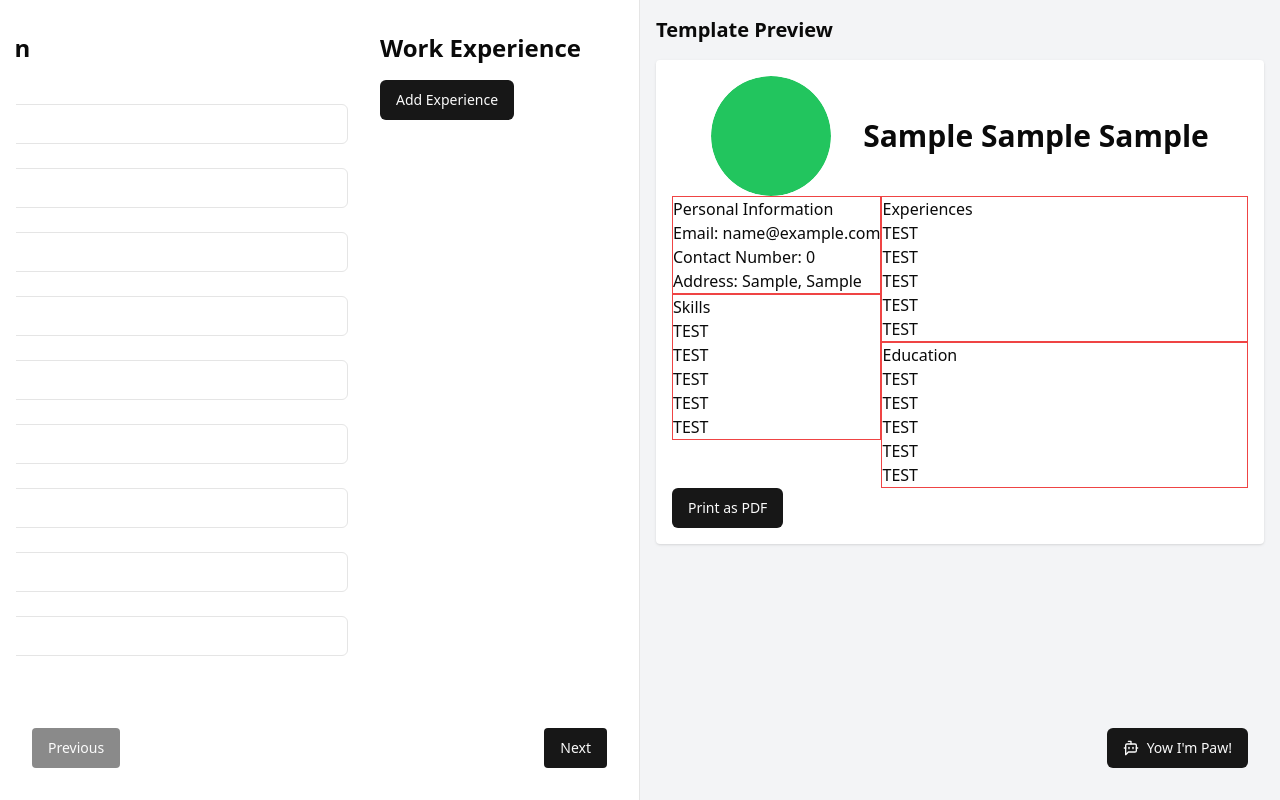
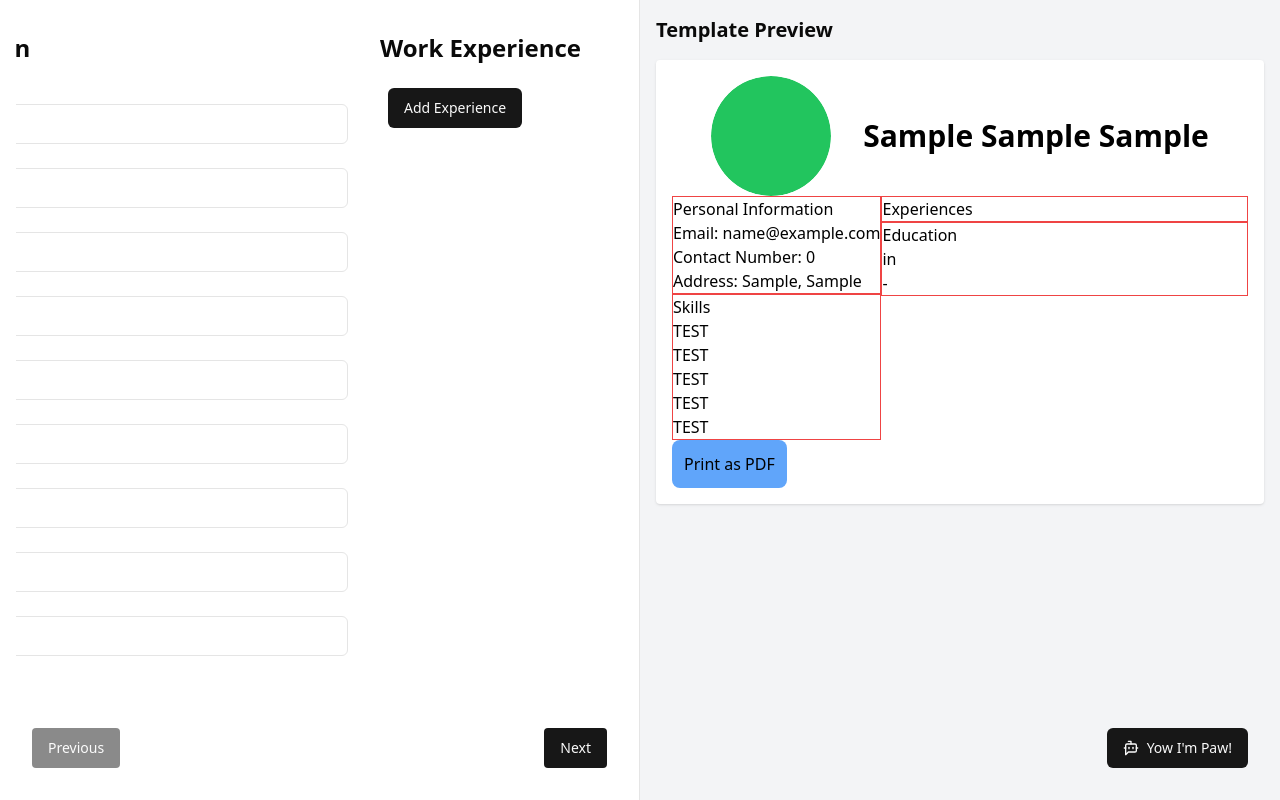
Before and after one commit to stolenfallen1/InstaCV, a React (Vite) app: page / in a window 1280 px wide. Both pictures are taken after typing "Sample", "Sample", "Sample", "name@example.com", "Sample", "Sample" into the empty fields and a click on the button "Add Education". Built offline with nearby package versions, Linux system fonts and the light colour scheme.

Commit message:
done experience section

```diff
--- a/package.json
+++ b/package.json
@@ -12,6 +12,7 @@
   "dependencies": {
     "@google/generative-ai": "^0.21.0",
     "@radix-ui/react-avatar": "^1.1.1",
+    "@radix-ui/react-checkbox": "^1.1.3",
     "@radix-ui/react-dialog": "^1.1.2",
     "@radix-ui/react-dropdown-menu": "^2.1.2",
     "@radix-ui/react-label": "^2.1.0",
--- a/src/components/forms/education-section.tsx
+++ b/src/components/forms/education-section.tsx
@@ -4,6 +4,8 @@ import { useResumeStore } from "@/store/resume-store";
 import { Input } from "../ui/input";
 import { Label } from "../ui/label";
 import { Button } from "../ui/button";
+
+import "../../templates/styles/globals.css";
 
 export default function EducationSection() {
     const { formData, updateFormData } = useResumeStore();
@@ -42,7 +44,7 @@ export default function EducationSection() {
     }
 
     return (
-        <main>
+        <main className="max-h-[80vh] overflow-y-auto p-2">
             {educations.map((education, index) => (
                 <div key={index}>
                     <div>
@@ -73,7 +75,7 @@ export default function EducationSection() {
                             id="degree"
                             type="text"
                             name="degree"
-                            value={education.field_of_study}
+                            value={education.degree}
                             onChange={(e) => handleEducationChange(index, e)}
                         />
                     </div>
@@ -110,7 +112,7 @@ export default function EducationSection() {
                         />
                     </div>
 
-                    <Button onClick={() => handleRemoveEducation(index)}>Remove Education</Button>
+                    <Button onClick={() => handleRemoveEducation(index)} className="my-3">Remove Education</Button>
                 </div>
             ))}
 
--- a/src/components/forms/experience-section.tsx
+++ b/src/components/forms/experience-section.tsx
@@ -5,22 +5,44 @@ import { Input } from "../ui/input";
 import { Label } from "../ui/label";
 import { Button } from "../ui/button";
 
+import "../../templates/styles/globals.css";
+import { Checkbox } from "../ui/checkbox";
+import { Textarea } from "../ui/textarea";
+
 export default function ExperienceSection() {
     const { formData, updateFormData } = useResumeStore();
     const [experiences, setExperiences] = React.useState(formData.experiences);
 
-    const handleExeperienceChange = (index: number, e: React.ChangeEvent<HTMLInputElement>) => {
-        const { name, value } = e.target;
-        const updatedExperiences = [...experiences];
-        updatedExperiences[index] = { ...updatedExperiences[index], [name]: value };
-
-        if (name === "startdate" || name === "enddate") {
-            updatedExperiences[index][name] = value ? new Date(value) : null;
+    const handleExeperienceChange = (index: number, e: React.ChangeEvent<HTMLInputElement | HTMLTextAreaElement>) => {
+        const { name, value, type } = e.target;
+        let checked: boolean | undefined = undefined;
+        if (type === 'checkbox') {
+            checked = (e.target as HTMLInputElement).checked;
         }
 
-        setExperiences(updatedExperiences);
-        updateFormData("experiences", updatedExperiences);
-    }
+        setExperiences(prevExperiences => {
+            const updatedExperiences = [...prevExperiences];
+
+            if (type === 'checkbox' && name === 'is_current') {
+                updatedExperiences[index] = {
+                    ...updatedExperiences[index],
+                    is_current: checked,
+                    enddate: checked ? null : updatedExperiences[index].enddate
+                };
+            } else {
+                updatedExperiences[index] = {
+                    ...updatedExperiences[index],
+                    [name]:
+                        name === 'startdate' || name === 'enddate'
+                            ? (value ? new Date(value) : null)
+                            : value
+                };
+            }
+
+            updateFormData("experiences", updatedExperiences);
+            return updatedExperiences;
+        });
+    };
 
     const handleAddExperience = () => {
         const newExperience = {
@@ -28,7 +50,9 @@ export default function ExperienceSection() {
             employer: "",
             employer_address: "",
             startdate: null,
+            is_current: false,
             enddate: null,
+            work_details: ""
         };
         setExperiences([...experiences, newExperience]);
         updateFormData("experiences", [...experiences, newExperience]);
@@ -41,7 +65,7 @@ export default function ExperienceSection() {
     }
 
     return (
-        <main>
+        <main className="max-h-[80vh] overflow-y-auto p-2">
             {experiences.map((experience, index) => (
                 <div key={index}>
                     <div>
@@ -88,18 +112,50 @@ export default function ExperienceSection() {
                         />
                     </div>
 
+                    <div className="flex items-center space-x-2 my-2">
+                        <Checkbox
+                            id="is_current"
+                            name="is_current"
+                            checked={experience.is_current}
+                            onCheckedChange={(checked) => {
+                                const event = {
+                                    target: {
+                                        name: 'is_current',
+                                        value: checked,
+                                        type: 'checkbox',
+                                        checked: checked
+                                    }
+                                } as React.ChangeEvent<HTMLInputElement>;
+                                handleExeperienceChange(index, event);
+                            }}
+                        />
+                        <Label htmlFor="is_current">Present</Label>
+                    </div>
+
                     <div>
                         <Label htmlFor="enddate">End date</Label>
                         <Input
                             id="enddate"
                             type="date"
                             name="enddate"
+                            disabled={experience.is_current}
                             value={experience.enddate ? experience.enddate instanceof Date ? experience.enddate.toISOString().split("T")[0] : experience.enddate : ""}
                             onChange={(e) => handleExeperienceChange(index, e)}
                         />
                     </div>
 
-                    <Button onClick={() => handleRemoveExperience(index)}>Remove Experience</Button>
+                    <div>
+                        <Label htmlFor="work_details">Work Details ( Press Enter for new bullet )</Label>
+                        <Textarea
+                            id="work_details"
+                            name="work_details"
+                            placeholder="Accomplishments, responsibilities, etc."
+                            value={experience.work_details}
+                            onChange={(e) => handleExeperienceChange(index, e)}
+                        />
+                    </div>
+
+                    <Button onClick={() => handleRemoveExperience(index)} className="my-3">Remove Experience</Button>
                 </div>
             ))}
 
--- /dev/null
+++ b/src/components/ui/checkbox.tsx
@@ -0,0 +1,28 @@
+import * as React from "react"
+import * as CheckboxPrimitive from "@radix-ui/react-checkbox"
+import { Check } from "lucide-react"
+
+import { cn } from "@/lib/utils"
+
+const Checkbox = React.forwardRef<
+  React.ElementRef<typeof CheckboxPrimitive.Root>,
+  React.ComponentPropsWithoutRef<typeof CheckboxPrimitive.Root>
+>(({ className, ...props }, ref) => (
+  <CheckboxPrimitive.Root
+    ref={ref}
+    className={cn(
+      "peer h-4 w-4 shrink-0 rounded-sm border border-primary ring-offset-background focus-visible:outline-none focus-visible:ring-2 focus-visible:ring-ring focus-visible:ring-offset-2 disabled:cursor-not-allowed disabled:opacity-50 data-[state=checked]:bg-primary data-[state=checked]:text-primary-foreground",
+      className
+    )}
+    {...props}
+  >
+    <CheckboxPrimitive.Indicator
+      className={cn("flex items-center justify-center text-current")}
+    >
+      <Check className="h-4 w-4" />
+    </CheckboxPrimitive.Indicator>
+  </CheckboxPrimitive.Root>
+))
+Checkbox.displayName = CheckboxPrimitive.Root.displayName
+
+export { Checkbox }
--- /dev/null
+++ b/src/components/ui/textarea.tsx
@@ -0,0 +1,22 @@
+import * as React from "react"
+
+import { cn } from "@/lib/utils"
+
+const Textarea = React.forwardRef<
+  HTMLTextAreaElement,
+  React.ComponentProps<"textarea">
+>(({ className, ...props }, ref) => {
+  return (
+    <textarea
+      className={cn(
+        "flex min-h-[80px] w-full rounded-md border border-input bg-background px-3 py-2 text-base ring-offset-background placeholder:text-muted-foreground focus-visible:outline-none focus-visible:ring-2 focus-visible:ring-ring focus-visible:ring-offset-2 disabled:cursor-not-allowed disabled:opacity-50 md:text-sm",
+        className
+      )}
+      ref={ref}
+      {...props}
+    />
+  )
+})
+Textarea.displayName = "Textarea"
+
+export { Textarea }
--- a/src/pages/Home.tsx
+++ b/src/pages/Home.tsx
@@ -17,7 +17,7 @@ export default function Home() {
                 <ResumeForms />
             </div>
 
-            <div className="w-1/2 p-4 bg-gray-100">
+            <div className="w-1/2 p-4 bg-gray-100 dark:bg-neutral-950">
                 <h2 className="text-xl font-semibold mb-4">Template Preview</h2>
                 <div className="bg-white shadow p-4 rounded">
                     <TemplateOne />
--- a/src/templates/styles/globals.css
+++ b/src/templates/styles/globals.css
@@ -0,0 +1,7 @@
+input[type="date"]::-webkit-calendar-picker-indicator {
+    filter: brightness(0) saturate(100%) invert(0%);
+}
+
+:root.dark input[type="date"]::-webkit-calendar-picker-indicator {
+    filter: brightness(0) saturate(100%) invert(100%);
+}
--- a/src/templates/template-one.tsx
+++ b/src/templates/template-one.tsx
@@ -1,7 +1,6 @@
 import React from "react";
 import { useReactToPrint } from "react-to-print";
 
-import { Button } from "@/components/ui/button";
 import { Avatar, AvatarFallback, AvatarImage } from "@/components/ui/avatar";
 
 import { useResumeStore } from "@/store/resume-store";
@@ -21,8 +20,19 @@ export function TemplateOne() {
         handlePrint();
     }
 
+    const formatDate = (date: Date | string | null): string => {
+        if (!date) return "";
+
+        const dateObj = date instanceof Date ? date : new Date(date);
+
+        return dateObj.toLocaleDateString("en-US", {
+            month: 'short',
+            year: 'numeric'
+        });
+    }
+
     return (
-        <main>
+        <main style={{ backgroundColor: "#FFFF", color: "#000" }}>
             <div ref={contentRef}>
                 <div className="flex justify-center items-center space-x-8">
                     <Avatar style={{ width: '120px', height: '120px' }}>
@@ -60,29 +70,56 @@ export function TemplateOne() {
                         <section className="border border-red-500">
                             <h2>Experiences</h2>
                             <ul>
-                                <li>TEST</li>
-                                <li>TEST</li>
-                                <li>TEST</li>
-                                <li>TEST</li>
-                                <li>TEST</li>
+                                {formData.experiences.map((exprience, index) => {
+                                    const startDate = formatDate(exprience.startdate);
+                                    const endDateDisplay = exprience.is_current ? "Present" : formatDate(exprience.enddate);
+                                    const workDetailBullets = exprience.work_details
+                                            ? exprience.work_details.split("\n")
+                                            .filter(detail => detail.trim() !== "")
+                                            .map(detail => detail.replace(/^\s+|\s+$/g, "")) : [];
+
+                                    return (
+                                        <li key={index}>
+                                            <p>{exprience.position}</p>
+                                            <p>{exprience.employer}</p>
+                                            <p>{exprience.employer_address}</p>
+                                            <p>{startDate} - {endDateDisplay}</p>
+                                            {workDetailBullets.length > 0 && (
+                                                <ul className="list-disc pl-5">
+                                                    {workDetailBullets.map((detail, detailsIndex) => (
+                                                        <li key={detailsIndex}>{detail}</li>
+                                                    ))}
+                                                </ul>
+                                            )}
+                                        </li>
+                                    )
+                                })}
                             </ul>
                         </section>
                         <section className="border border-red-500">
                             <h2>Education</h2>
                             <ul>
-                                <li>TEST</li>
-                                <li>TEST</li>
-                                <li>TEST</li>
-                                <li>TEST</li>
-                                <li>TEST</li>
+                                {formData.educations.map((education, index) => {
+                                    const enrollDate = formatDate(education.enrolldate);
+                                    const finishDate = formatDate(education.finishdate);
+
+                                    return (
+                                        <li key={index}>
+                                            <p>{education.school_name}</p>
+                                            <p>{education.school_address}</p>
+                                            <p>{education.degree} in {education.field_of_study}</p>
+                                            <p>{enrollDate} - {finishDate}</p>
+                                        </li>
+                                    )
+                                })}
                             </ul>
                         </section>
                     </div>
                 </section>
             </div>
-            <Button className="btn" onClick={handlePrintButtonClick}>
+            <button className="btn bg-blue-400 p-3 rounded-lg" onClick={handlePrintButtonClick}>
                 Print as PDF
-            </Button>
+            </button>
         </main>
     );
 }
--- a/src/types/resume.ts
+++ b/src/types/resume.ts
@@ -14,7 +14,9 @@ export interface Experience {
     employer: string;
     employer_address: string;
     startdate: Date | null;
+    is_current: boolean | undefined;
     enddate: Date | null;
+    work_details: string;
 }
 export interface Education {
     school_name: string;
```
Also changed, not shown: src/pages/sub-pages/ChatBotContent.tsx (+6 -2 lines), 1 other file (tests, documents, lock files or other folders).
